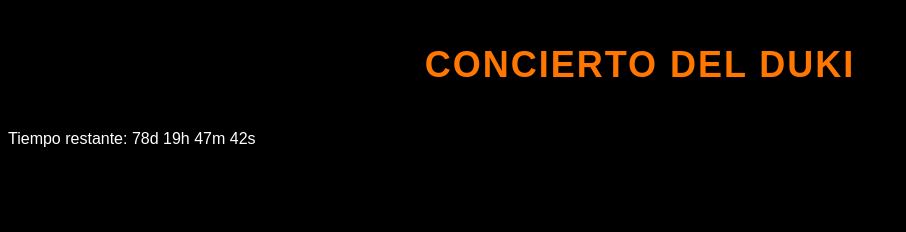
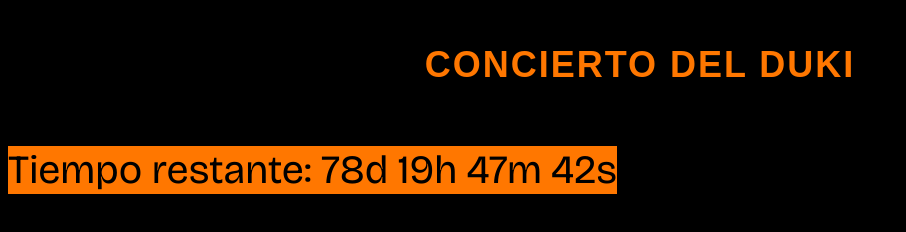
Before and after one commit to tadeo14/duki, a plain HTML site: page index.html in a window 1280 px wide. Shown: the whole page, without its empty margins (0-906 px from the left). Drawn offline with nearby package versions, Linux system fonts and the light colour scheme.

Commit message:
se modifico la vista y el diseño

```diff
--- a/estilo.css
+++ b/estilo.css
@@ -1,3 +1,5 @@
+@import url('https://fonts.googleapis.com/css2?family=Bricolage+Grotesque&family=Mulish:wght@400;600;700&family=Open+Sans&display=swap');
+
 body {
     background-color: #000;
     color: #fff;
@@ -14,6 +16,13 @@ h1 {
 .button:hover {
     background-color: #ff9900; /* Cambio de color al pasar el mouse */
 }
+p {
+    font-family: 'Bricolage Grotesque', sans-serif,'Mulish', sans-serif,'Open Sans', sans-serif;
+    background-color: #ff7700;
+    color: #000;
+    width:fit-content;
+    font-size: 40px;
+}
 .img-wrapper {
     text-align: center;
     margin: 20px 0;
```
